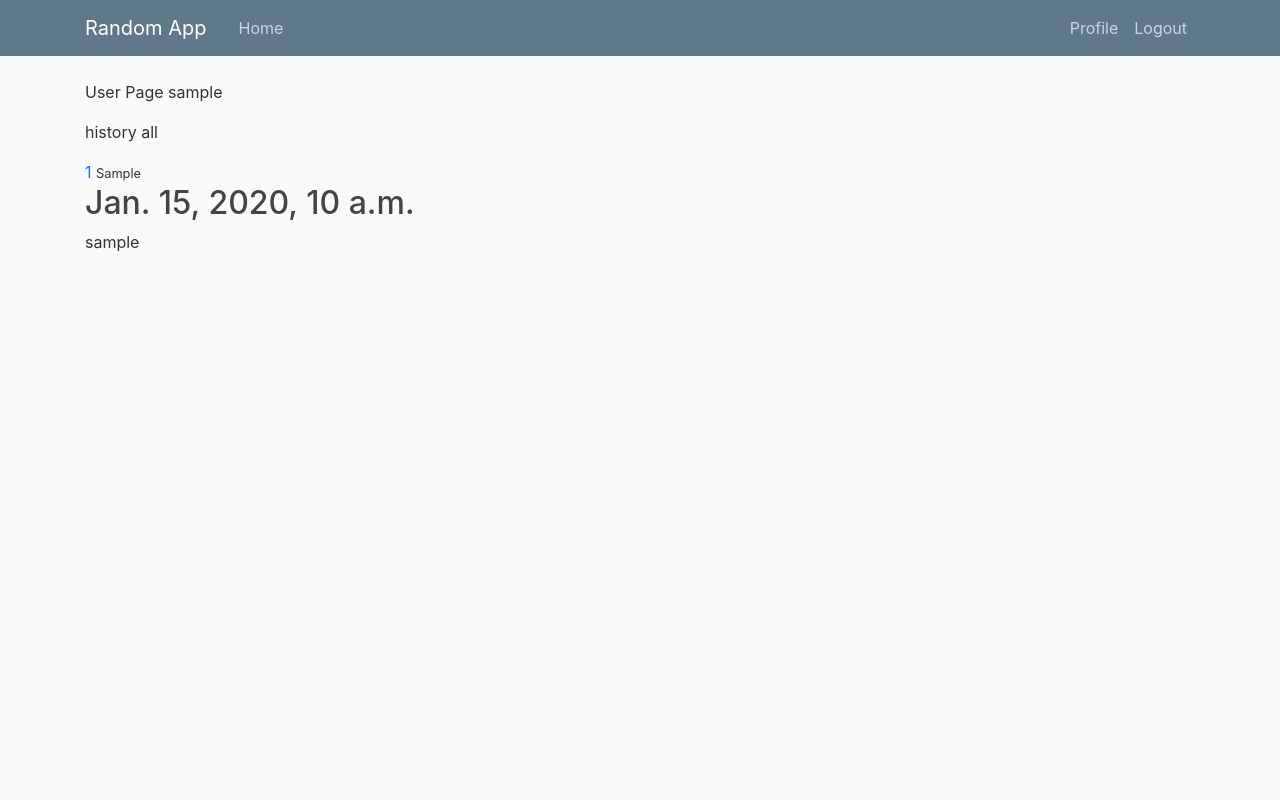
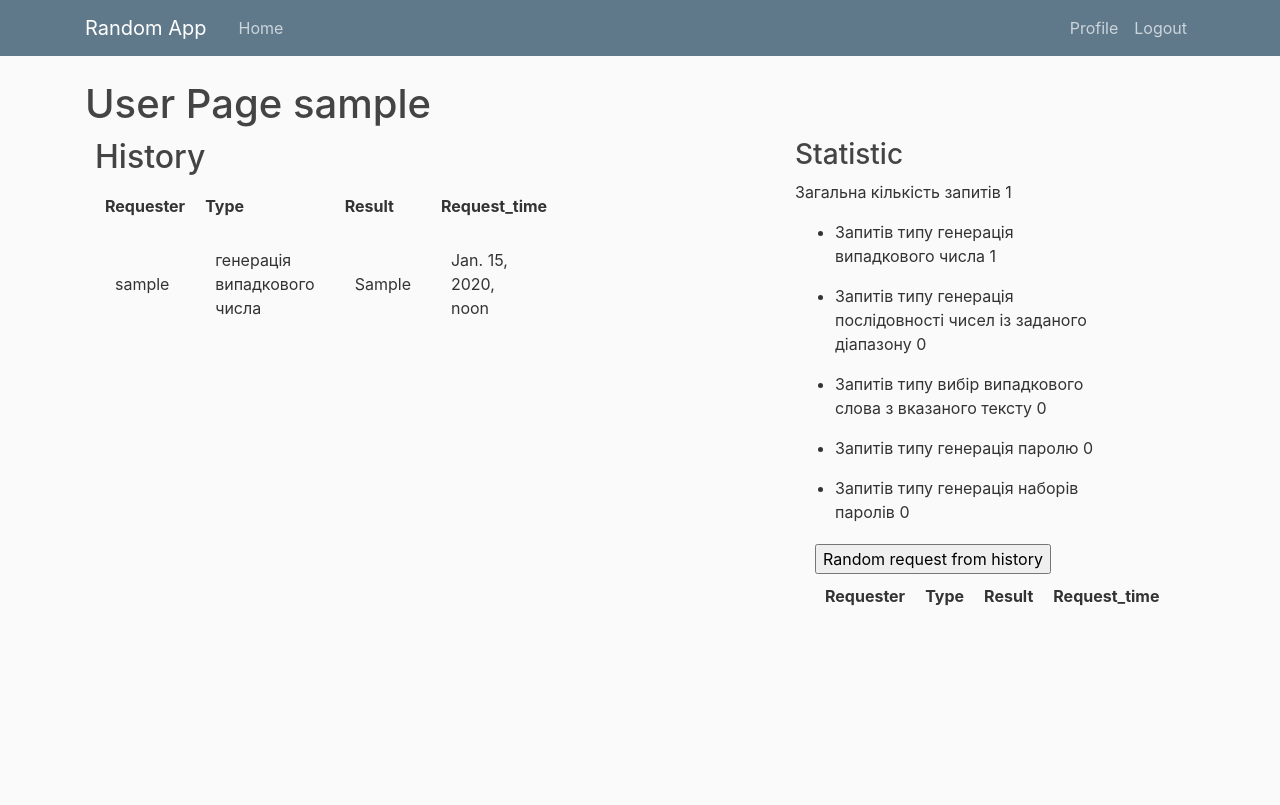
Before and after one commit to TechnologichnaPracticeFRECS2020/Practice, a Django app: page /accounts/profile/ in a window 1280 px wide. Shown: the top 805 px of the page. Before the commit the page ends 252 px from the top, so only its background shows below. Run offline with Django 3.2, Linux system fonts and the light colour scheme; a user stored in the database is signed in; tables that the repository leaves empty hold one stand-in row (values such as "Sample post"); lists and menus that the app fills with data are empty; some libraries are stand-ins or nearby versions.

Commit message:
Third commit styles

```diff
--- a/Random/Home/static/Home/main.css
+++ b/Random/Home/static/Home/main.css
@@ -25,9 +25,24 @@ h1, h2, h3, h4, h5, h6 {
   font-weight: 500;
 }
 .randommethods {
-  width: 300px;
+  width: 500px;
   height: 150px;
   transition: .5s;
+}
+#var1:checked ~ label[for="var1"]{
+    color:#5f788a;
+}
+#var2:checked ~ label[for="var2"]{
+    color:#5f788a;
+}
+#var3:checked ~ label[for="var3"]{
+    color:#5f788a;
+}
+#var4:checked ~ label[for="var4"]{
+    color:#5f788a;
+}
+#var5:checked ~ label[for="var5"]{
+    color:#5f788a;
 }
 #var1:checked ~ .randommethods>#metod1 {
     display:block;
@@ -115,3 +130,44 @@ a.article-title:hover {
 .account-heading {
   font-size: 2.5rem;
 }
+.content {
+    width: 1000px;
+    height: 2000px;
+    margin: 10px;
+}
+.history {
+    float:left;
+    width: 300px;
+
+}
+.statistic {
+    float:right;
+    width: 300px;
+}
+.historyt {
+    border-spacing: 30px;
+   }
+.historyt td,th {
+    padding: 20px;
+}
+.randomhis {
+    margin: 20px;
+}
+.tabler {
+    border-spacing: 10px;
+}
+.tabler td,th {
+    padding: 10px;
+}
+.radiolist>input:nth-child(2n) {
+    display:table;
+}
+.radiolist>label{
+  display: flex;
+  flex-direction: column;
+  justify-content: flex-start;
+  align-items: flex-start;
+}
+input[name="raz"]{
+    display:none;
+}
--- /dev/null
+++ b/Random/Home/static/Home/script.js
@@ -0,0 +1,10 @@
+var raz = document.getElementsByName('raz');
+for (var i = 0; i < raz.length; i++) {
+  raz[i].onclick = function() {
+    localStorage.setItem('IRadioRaz', this.value);
+  }
+}
+if(localStorage.getItem('IRadioRaz')) {
+  var IRadioRaz = localStorage.getItem('IRadioRaz');
+  document.querySelector('input[name="raz"][value="' + IRadioRaz + '"]').setAttribute('checked','checked');
+}
--- a/Random/Home/templates/Home/base.html
+++ b/Random/Home/templates/Home/base.html
@@ -63,6 +63,7 @@
 
     <!-- Optional JavaScript -->
     <!-- jQuery first, then Popper.js, then Bootstrap JS -->
+    <script src="{% static 'Home/script.js' %}"></script>
     <script src="https://code.jquery.com/jquery-3.4.1.slim.min.js" integrity="sha384-J6qa4849blE2+poT4WnyKhv5vZF5SrPo0iEjwBvKU7imGFAV0wwj1yYfoRSJoZ+n" crossorigin="anonymous"></script>
     <script src="https://cdn.jsdelivr.net/npm/popper.js@1.16.0/dist/umd/popper.min.js" integrity="sha384-Q6E9RHvbIyZFJoft+2mJbHaEWldlvI9IOYy5n3zV9zzTtmI3UksdQRVvoxMfooAo" crossorigin="anonymous"></script>
     <script src="https://stackpath.bootstrapcdn.com/bootstrap/4.4.1/js/bootstrap.min.js" integrity="sha384-wfSDF2E50Y2D1uUdj0O3uMBJnjuUD4Ih7YwaYd1iqfktj0Uod8GCExl3Og8ifwB6" crossorigin="anonymous"></script>
--- a/Random/Home/views.py
+++ b/Random/Home/views.py
@@ -12,7 +12,6 @@ from django.utils import timezone
 
 def home(request):
     if request.method == 'POST':
-        form = RequestForm(request.POST)
         if 'metod1button' in request.POST:
             if request.user.is_authenticated:
                 res1 = generatenumber.gennum()
--- a/Random/Random/settings.py
+++ b/Random/Random/settings.py
@@ -110,7 +110,7 @@ AUTH_PASSWORD_VALIDATORS = [
 
 LANGUAGE_CODE = 'en-us'
 
-TIME_ZONE = 'UTC'
+TIME_ZONE = 'Europe/Kiev'
 
 USE_I18N = True
 
--- a/Random/users/templates/users/user.html
+++ b/Random/users/templates/users/user.html
@@ -1,15 +1,79 @@
 {% extends "Home/base.html" %}
 {% csrf_token %}
 {% block content %}
-    <p>User Page {{ user.username }}</p>
-    <p>history all</p>
-     {% for request in requestpage %}
-          <div>
+    <h1>User Page {{ user.username }}</h1>
 
-              <a href="#">{{ request.type }}</a>
-              <small>{{ request.result }}</small>
-            <h2>{{ request.request_time }}</h2>
-            <p>{{ request.requester }}</p>
-          </div>
-    {% endfor %}
+<div class="content">
+    <div class="history">
+        <h2>History</h2>
+        <table class="historyt">
+            <tr>
+                <th>Requester</th>
+                <th>Type</th>
+                <th>Result</th>
+                <th>Request_time</th>
+            </tr>
+        {% for request in requestpage %}
+            <tr>
+                <td>{{ request.requester }}</td>
+                {% if request.type == 1 %}
+                    <td>генерація випадкового числа</td>
+                {% endif %}
+                {% if request.type == 2 %}
+                    <td>генерація послідовності чисел із заданого діапазону</td>
+                {% endif %}
+                {% if request.type == 3 %}
+                    <td>вибір випадкового слова з вказаного тексту</td>
+                {% endif %}
+                {% if request.type == 4 %}
+                    <td>генерація паролю</td>
+                {% endif %}
+                {% if request.type == 5 %}
+                    <td>генерація наборів паролів</td>
+                {% endif %}
+                <td>{{ request.result }}</td>
+                <td>{{ request.request_time }}</td>
+            </tr>
+            {% endfor %}
+        </table>
+
+    </div>
+
+    <div class="statistic">
+        <h3>Statistic</h3>
+        <p>Загальна кількість запитів {{ requestpage.count }}</p>
+        <ul>
+            <li><p>Запитів типу генерація випадкового числа {{ type1.count }}</p></li>
+            <li><p>Запитів типу генерація послідовності чисел із заданого діапазону {{ type2.count }}</p></li>
+            <li><p>Запитів типу вибір випадкового слова з вказаного тексту {{ type3.count }}</p></li>
+            <li><p>Запитів типу генерація паролю {{ type4.count }}</p></li>
+            <li><p>Запитів типу генерація наборів паролів {{ type5.count }}</p></li>
+        </ul>
+        <div class="randomhis">
+            <form  method="post">
+                {% csrf_token %}
+                <input type="submit" name="randombutton" value="Random request from history" />
+                {% if request.user.is_authenticated %}
+                <table class="tabler">
+                    <tr>
+                        <th>Requester</th>
+                        <th>Type</th>
+                        <th>Result</th>
+                        <th>Request_time</th>
+                    </tr>
+                    <tr>
+                        {% for req in randomhistory %}
+                        <th>{{ req.requester }}</th>
+                        <th>{{ req.type }}</th>
+                        <th>{{ req.result }}</th>
+                        <th>{{ req.request_time }}</th>
+                        {% endfor %}
+                    </tr>
+                    {% else %}
+                    {% endif %}
+                </table>
+            </form>
+        </div>
+    </div>
+</div>
 {% endblock content %}
--- a/Random/users/views.py
+++ b/Random/users/views.py
@@ -3,6 +3,7 @@ from users.models import UserRequest
 from django.contrib import messages
 from .forms import UserRegisterForm
 from django.contrib.auth.decorators import login_required
+from Functions.generatenumfromrange import genfromrange
 
 def register(request):
     if request.method == 'POST':
@@ -19,8 +20,19 @@ def register(request):
 @login_required()
 def user(request):
     context = {
-        'requestpage': UserRequest.objects.filter(requester=request.user)
+        'requestpage': UserRequest.objects.filter(requester=request.user).order_by('-request_time'),
+        'type1': UserRequest.objects.filter(requester=request.user).filter(type=1),
+        'type2': UserRequest.objects.filter(type=2).filter(requester=request.user),
+        'type3': UserRequest.objects.filter(type=3).filter(requester=request.user),
+        'type4': UserRequest.objects.filter(type=4).filter(requester=request.user),
+        'type5': UserRequest.objects.filter(type=5).filter(requester=request.user),
     }
+    if request.method == 'POST':
+        if 'randombutton' in request.POST:
+            a = UserRequest.objects.first().id
+            b = UserRequest.objects.last().id
+            result = genfromrange(a, b)
+            context['randomhistory']= UserRequest.objects.filter(id=result)
     return render(request, 'users/user.html', context)
 
 
```
Also changed, not shown: Random/Home/templates/Home/home.html (+15 -7 lines).
